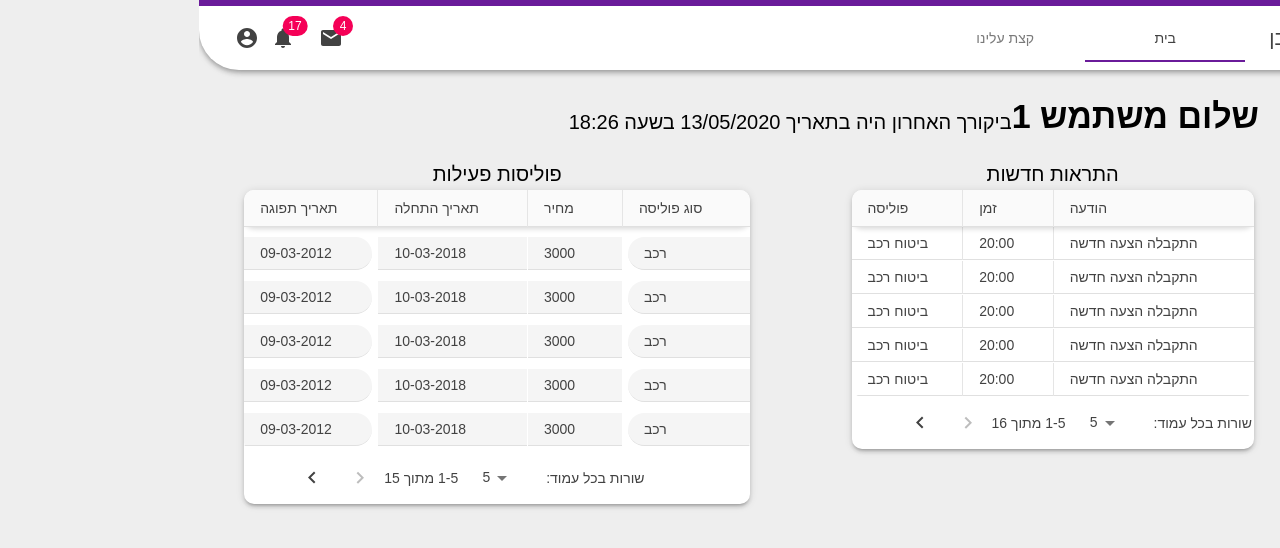
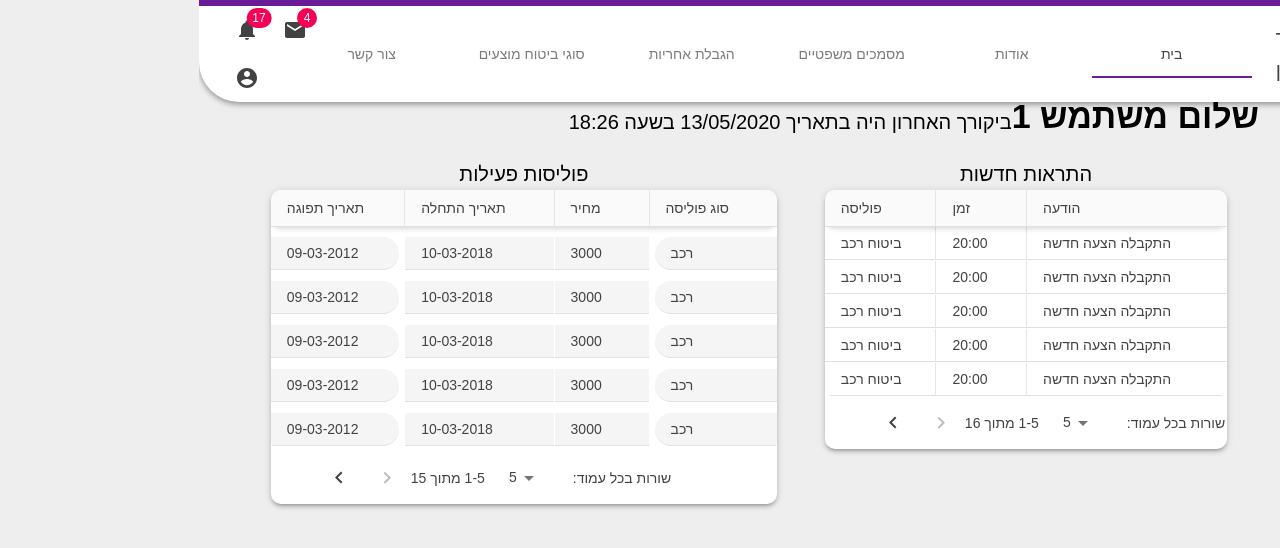
Before and after one commit to omri-kornblau/bar-manager, a React (Create React App) app in the folder client/: page /home/dashboard in a window 1280 px wide. Shown: the top 548 px of the page. Built offline with nearby package versions, Linux system fonts and the light colour scheme; what jss-rtl would draw is missing.

Commit message:
Add tooltips and description for 31/05 review

```diff
--- a/client/public/index.html
+++ b/client/public/index.html
@@ -13,7 +13,7 @@
     <link rel="stylesheet" href="https://fonts.googleapis.com/css?family=Rubik:300,400,500,700&display=swap" />
     <link rel="stylesheet" href="https://fonts.googleapis.com/icon?family=Material+Icons" />
 
-    <title>React App</title>
+    <title>GSE Insurance</title>
   </head>
   <body dir="rtl">
     <noscript>You need to enable JavaScript to run this app.</noscript>
--- a/client/src/components/AppNavbar/AppNavbar.jsx
+++ b/client/src/components/AppNavbar/AppNavbar.jsx
@@ -9,6 +9,7 @@ import {
   Badge,
   Tabs,
   Tab,
+  Tooltip,
 } from "@material-ui/core";
 import { Link } from "react-router-dom";
 import AccountCircleIcon from '@material-ui/icons/AccountCircle';
@@ -73,16 +74,20 @@ const AppNavbar = props => {
           )}
         </Tabs>
         <div className="mr-auto">
+          <Tooltip arrow title="הודעות">
             <IconButton aria-label="show 4 new mails" color="inherit">
               <Badge badgeContent={4} color="secondary">
                 <MailIcon />
               </Badge>
             </IconButton>
+          </Tooltip>
+          <Tooltip arrow title="התראות">
             <IconButton aria-label="show 17 new notifications" color="inherit">
               <Badge badgeContent={17} color="secondary">
                 <NotificationsIcon />
               </Badge>
             </IconButton>
+          </Tooltip>
           <IconButton
             edge="end"
             aria-label="account of current user"
--- a/client/src/containers/pages/pages.js
+++ b/client/src/containers/pages/pages.js
@@ -7,9 +7,25 @@ const Pages = {
     component: Home
   },
   aboutus: {
-    name: "קצת עלינו",
+    name: "אודות",
     component: AboutUs
-  }
+  },
+  lawstuff: {
+    name: "מסמכים משפטיים",
+    component: AboutUs
+  },
+  disclaimer: {
+    name: "הגבלת אחריות",
+    component: AboutUs
+  },
+  types: {
+    name: "סוגי ביטוח מוצעים",
+    component: AboutUs
+  },
+  contact: {
+    name: "צור קשר",
+    component: AboutUs
+  },
 };
 
 export default Pages;
--- a/client/src/containers/views/ClientActiveRequests.jsx
+++ b/client/src/containers/views/ClientActiveRequests.jsx
@@ -5,6 +5,7 @@ import {
   Grid,
   Box,
   Fab,
+  Tooltip
 } from "@material-ui/core";
 import AddIcon from '@material-ui/icons/Add';
 import { Link } from "react-router-dom";
@@ -76,14 +77,19 @@ const PolicyExtraInfo = props => {
 const ClientActiveRequests = props => {
   return (
     <>
-      <Grid container justify="space-between">
-        <Typography variant="h4" color="inherit" align="center">
+      <Grid container alignItems="flex-end" justify="space-between">
+        <Typography variant="h4" color="inherit" align="left">
           בקשות פעילות
+        <Typography variant="body2" color="inherit" align="center">
+          כאן מוצגות כל הבקשות אשר עדיין לא אושרו (המשך הסבר...)
+        </Typography>
         </Typography>
         <Link to="newrequest">
-          <Fab color="primary" size="small">
-            <AddIcon/>
-          </Fab>
+          <Tooltip arrow title="צור בקשה חדשה">
+            <Fab color="primary" size="small">
+              <AddIcon/>
+            </Fab>
+          </Tooltip>
         </Link>
       </Grid>
       <Box marginBottom={2}/>
--- a/client/src/containers/views/ClientDashboard.jsx
+++ b/client/src/containers/views/ClientDashboard.jsx
@@ -3,6 +3,7 @@ import {
   Grid,
   Typography,
   Box,
+  Tooltip
 } from "@material-ui/core";
 
 import CustomTable from "../../components/Table/Table";
@@ -117,19 +118,23 @@ const ClientDashboard = props => {
         </Typography>
       </Grid>
       <Box height={20}/>
-      <Grid container justify="space-evenly" spacing={10} direction="row">
+      <Grid container justify="space-evenly" direction="row">
         <Grid item>
+          <Tooltip arrow title="התראות אשר עדיין לא נקראו">
             <Typography variant="h6" color="inherit" align="center">
               התראות חדשות
             </Typography>
+          </Tooltip>
           <CustomTable  rows={notifications} columns={notificationsColumns}>
             text
           </CustomTable>
         </Grid>
         <Grid item>
+          <Tooltip arrow title="פוליסות שאושרו ונחתמו">
             <Typography variant="h6" color="inherit" align="center">
               פוליסות פעילות
             </Typography>
+          </Tooltip>
           <CustomTable  rows={policies} columns={policiesColumns} isRounded={true} isFilter={true}/>
         </Grid>
       </Grid>
--- a/client/src/containers/views/NewRequest/WelcomePage.jsx
+++ b/client/src/containers/views/NewRequest/WelcomePage.jsx
@@ -6,6 +6,7 @@ import {
   Button,
   Box,
   Typography,
+  Tooltip
 } from "@material-ui/core";
 import AddIcon from "@material-ui/icons/Add";
 import EditIcon from "@material-ui/icons/Edit";
@@ -20,7 +21,10 @@ const propTypes = {
 const createUnsavedData = (name, type, ctime, mtime, step, action) => ({ name, type, ctime, mtime, step, action });
 
 const date = (new Date()).toISOString();
-const EditButton = () => <EditIcon style={{cursor: "pointer"}} fontSize="small"/>
+const EditButton = () =>
+  <Tooltip arrow title="המשך ביצירה">
+    <EditIcon style={{cursor: "pointer"}} fontSize="small"/>
+  </Tooltip>
 
 const fakeTableData = {
   rows: [
```
Also changed, not shown: 1 other file (tests, documents, lock files or other folders). Lines whose indentation alone changed are shown as unchanged.
